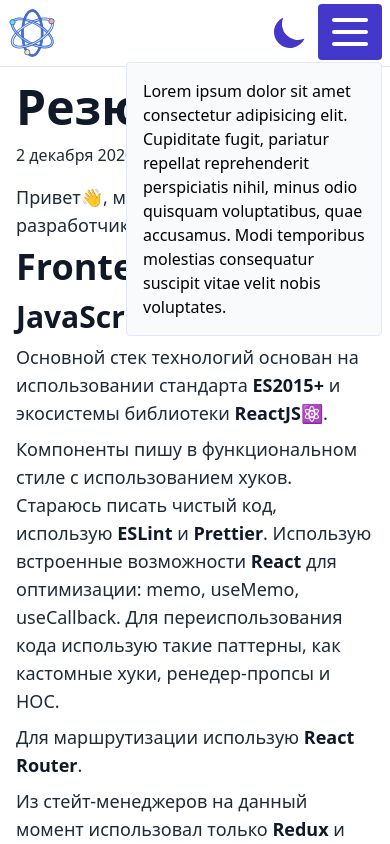
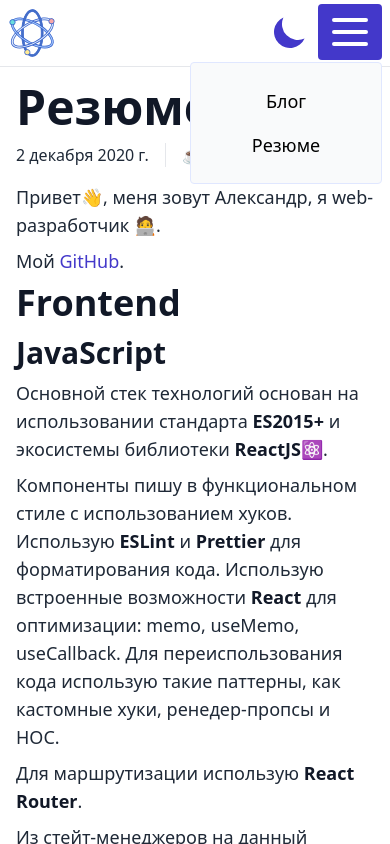
Before and after one commit to domosedov/nextjs-blog, a Next.js app: page /resume in a window 390 px wide. Both pictures are taken after a click on the button 350 px from the left and 32 px from the top of the page. Shown: the top 844 px of the page. Built offline with nearby package versions, Linux system fonts and the light colour scheme; a small style sheet from the web is missing.

Commit message:
update mobile navbar

```diff
--- a/components/Layout/Footer.tsx
+++ b/components/Layout/Footer.tsx
@@ -1,7 +1,9 @@
 const Footer = () => {
   return (
-    <footer className="py-1 px-4 bg-white dark:bg-black text-indigo-300">
-      Domosedov
+    <footer className="py-1 px-4 font-mono bg-white dark:bg-black text-indigo-700 dark:text-indigo-300 border-t dark:border-indigo-900">
+      <div className="text-center">
+        Domosedov <span>{new Date().getFullYear()}г.</span>
+      </div>
     </footer>
   );
 };
--- a/components/Layout/Navbar.tsx
+++ b/components/Layout/Navbar.tsx
@@ -1,6 +1,4 @@
 import Link from "next/link";
-import DropdownMenu from "./DropdownMenu";
-import ThemeToggleButton from "./ThemeToggleButton";
 
 const Navbar = () => {
   return (
@@ -13,17 +11,13 @@ const Navbar = () => {
             </a>
           </Link>
         </li>
-        <li>
-          <DropdownMenu buttonText="Примеры">
-            <ul>
-              <li>
-                <Link href="/demo/todo-app">
-                  <a>Todo App</a>
-                </Link>
-              </li>
-            </ul>
-          </DropdownMenu>
-        </li>
+        {/* <li>
+          <Link href="/demo">
+            <a className="px-2 py-1 rounded-md hover:text-indigo-600 dark:hover:text-indigo-300 theme-focus">
+              Примеры
+            </a>
+          </Link>
+        </li> */}
         <li>
           <Link href="/resume">
             <a className="px-2 py-1 rounded-md hover:text-indigo-600 dark:hover:text-indigo-300 theme-focus">
--- a/components/Layout/NavbarMobile.tsx
+++ b/components/Layout/NavbarMobile.tsx
@@ -1,4 +1,5 @@
 import { useMenuClickOutside } from "lib/hooks/use-menu-click-outside";
+import Link from "next/link";
 import { memo, ReactNode, useRef, useState } from "react";
 import { useTransition, animated } from "react-spring";
 import HeroIcon from "./HeroIcon";
@@ -35,15 +36,33 @@ const NavbarMobile = () => {
                 ref={menuRef}
                 style={props}
                 key={key}
-                className="p-4 absolute top-auto w-64 right-0 bg-gray-50 dark:bg-gray-900 rounded border border-indigo-100 dark:border-indigo-900"
+                className="p-4 absolute top-auto w-48 right-0 bg-gray-50 dark:bg-gray-900 rounded border border-indigo-100 dark:border-indigo-900"
               >
-                <p className="text-black dark:text-white">
-                  Lorem ipsum dolor sit amet consectetur adipisicing elit.
-                  Cupiditate fugit, pariatur repellat reprehenderit perspiciatis
-                  nihil, minus odio quisquam voluptatibus, quae accusamus. Modi
-                  temporibus molestias consequatur suscipit vitae velit nobis
-                  voluptates.
-                </p>
+                <nav>
+                  <ul className="flex flex-col items-center text-black dark:text-white">
+                    <li>
+                      <Link href="/blog">
+                        <a className="px-2 py-1 rounded-md hover:text-indigo-600 dark:hover:text-indigo-300 theme-focus">
+                          Блог
+                        </a>
+                      </Link>
+                    </li>
+                    {/* <li>
+                      <Link href="/demo">
+                        <a className="px-2 py-1 rounded-md hover:text-indigo-600 dark:hover:text-indigo-300 theme-focus">
+                          Примеры
+                        </a>
+                      </Link>
+                    </li> */}
+                    <li>
+                      <Link href="/resume">
+                        <a className="px-2 py-1 rounded-md hover:text-indigo-600 dark:hover:text-indigo-300 theme-focus">
+                          Резюме
+                        </a>
+                      </Link>
+                    </li>
+                  </ul>
+                </nav>
               </animated.div>
             )
         )}
--- a/pages/blog/2020/11/template-example/index.mdx
+++ b/pages/blog/2020/11/template-example/index.mdx
@@ -2,7 +2,7 @@ import Article from '@/components/Article/Article'
 import Button from '@/components/mdx/Button';
 
 export const meta = {
-    title: 'Резюме',
+    title: 'Мой шаблон',
     author: {
         name: 'Александр Григорий',
         avatar: '/images/avatar.jpg',
--- a/pages/blog/index.tsx
+++ b/pages/blog/index.tsx
@@ -5,7 +5,6 @@ import { posts } from "../../lib/getAllPosts";
 import Container from "@/components/Layout/Container";
 
 const BlogPage = () => {
-  console.log(posts);
   return (
     <>
       <NextSeo title="Блог" description="Список статей" />
--- a/pages/resume.mdx
+++ b/pages/resume.mdx
@@ -8,7 +8,7 @@ export const meta = {
         link: 'https://github.com/domosedov',
         about: 'web-разработчик'
     },
-    readTime: 10,
+    readTime: 5,
     date: new Date('2020-12-02')
 }
 
@@ -16,13 +16,16 @@ export default ({children}) => <Article meta={meta}>{children}</Article>
 
 Привет👋, меня зовут Александр, я web-разработчик 🧑‍💻.
 
+Мой [GitHub](https://github.com/domosedov).
+
+
 ## Frontend
 
 ### JavaScript
 
 Основной стек технологий основан на использовании стандарта **ES2015+** и экосистемы библиотеки **ReactJS**⚛️.
 
-Компоненты пишу в функциональном стиле с использованием хуков. Стараюсь писать чистый код, использую **ESLint** и **Prettier**.
+Компоненты пишу в функциональном стиле с использованием хуков. Использую **ESLint** и **Prettier** для форматирования кода.
 Использую встроенные возможности **React** для оптимизации: memo, useMemo, useCallback.
 Для переиспользования кода использую такие паттерны, как кастомные хуки, ренедер-пропсы и HOC.
 
@@ -33,7 +36,7 @@ export default ({children}) => <Article meta={meta}>{children}</Article>
 Для создания больших и маленьких форм использую встроенные возможности **ReactJS**. ([пример](https://github.com/domosedov/reactjs-custom-form/tree/master)).
 Так же использовал **Formik** с валидацией **Yup**.
 
-Делал таблицы на "чистом" React с возможностью сортировки по столбцам.
+Делал таблицы на "чистом" React с возможностью сортировки по столбцам, фильтрацией.
 
 Создавал несложные анимации используя библиотеку **React Spring**. В основном это были dropdown-меню, слайдеры.
 
@@ -55,7 +58,7 @@ Cам обычно конфигурационные файлы не пишу, д
 
 ### TypeScript
 
-В данный момент сфокусирован на изучении **TypeScript**. Постепенно переписывая на него некоторые свои проекты. Будущие проекты также планирую писать сразу на нем.
+В данный момент сфокусирован на изучении **TypeScript**. Постепенно переписывая на него некоторые свои проекты. Новые пишу сразу на нем.
 
 ### HTML и CSS 💅
 
@@ -83,7 +86,7 @@ Cам обычно конфигурационные файлы не пишу, д
 
 В своих sandbox-проектах на NodeJS использовал ORM **Prisma**. В планах познакомится/изучить **TypeORM**.
 
-Недавно изучал фреймворк **ExpressJS**. Сейчас моих знаний хватает для создания несложного  **CRUD REST API** сервиса с использованием **JWT-авторизации**.
+Из NodeJS-фреймворков изучал пока что **ExpressJS**. Сейчас моих знаний хватает для создания несложного **CRUD REST API** сервиса с использованием **JWT-авторизации**.
 
 Очень интересна технология **GraphQL**, есть базовые знания, но планирую глубоко ее изучить и научиться создавать масштабируемые GraphQL-сервера (возможно на основе **Apollo**).
 
@@ -113,6 +116,11 @@ Cам обычно конфигурационные файлы не пишу, д
 
 ## Прочие навыки
 
+Английский язык на уровне чтения техничкской документации.
+
 Работа с **Markdown** и **MDX**.
 
-Выгрузка сайта на хостинг, настройка домена, Let's Encrypt сертификата, SMTP, базовая развертка NodeJS/PHP-приложения на VPS/VDS.
+Выгрузка сайта на хостинг, настройка домена, Let's Encrypt сертификата, SMTP, базовая развертка NodeJS/PHP-приложения на DigitalOcean, VPS/VDS, Vercel.
+
+Любимая книга по программированию - "Head First. Паттерны проектирования" (Эрик Фримен, Элизабет Робсон, Берт Бейтс, Кэти Сьерра).
+Сейчас читаю "Чистый код" (Роберт Мартин)
--- a/styles/index.css
+++ b/styles/index.css
@@ -50,7 +50,7 @@
   }
 
   .article a {
-    @apply text-indigo-700 dark:text-indigo-300 hover:underline hover:text-indigo-800 dark:hover:text-indigo-400 focus:ring-2 focus:ring-indigo-500 focus:outline-none focus:ring-offset-2 focus:ring-offset-transparent;
+    @apply text-indigo-700 dark:text-indigo-300 hover:underline hover:text-indigo-800 dark:hover:text-indigo-400 theme-focus;
   }
 
   .article strong {
@@ -70,7 +70,7 @@
   }
 
   .article img {
-    @apply block w-full;
+    @apply block w-full shadow-md;
   }
 
   .article ul, ol {
```
Also changed, not shown: public/images/js.jpg (added).
